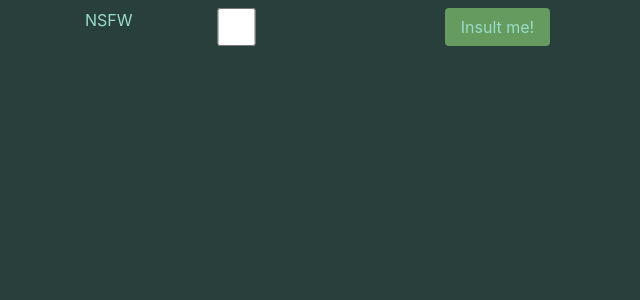
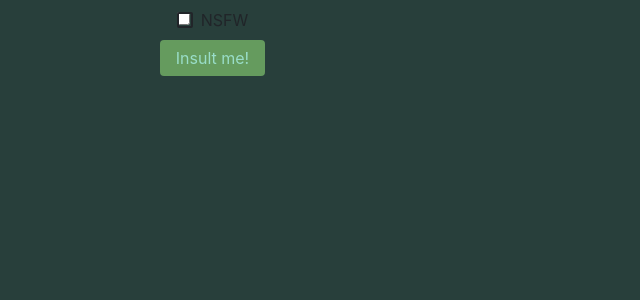
Before and after one commit to boogermanus/insulter, an Angular app in the folder insulter/: page / in a window 1280 px wide. Shown: the top 300 px of the page, without its empty margins (0-640 px from the left). Built offline with nearby package versions, Linux system fonts and the light colour scheme.

Commit message:
need to upgrade

```diff
--- a/insulter/src/app/app.component.html
+++ b/insulter/src/app/app.component.html
@@ -5,9 +5,12 @@
 </div>
 <div class="row">
   <div class="col-md-3 d-flex justify-content-center">
-    <label for="">NSFW</label>
-    <input type="checkbox" class="form-control" [checked]="sfwInsults" (change)="sfwInsults = !sfwInsults" />
+    <mat-checkbox [checked]="sfwInsults" (change)="sfwInsults = !sfwInsults">NSFW</mat-checkbox>
+    <!-- <label for="">NSFW</label>
+    <input type="checkbox" class="form-control" [checked]="sfwInsults" (change)="sfwInsults = !sfwInsults" /> -->
   </div>
+</div>
+<div class="row">
   <div class="col-md-3 d-flex justify-content-center">
     <button mat-raised-button (click)="getInsult()">Insult me!</button>
   </div>
--- a/insulter/src/app/app.module.ts
+++ b/insulter/src/app/app.module.ts
@@ -5,6 +5,7 @@ import { MatButtonModule } from '@angular/material/button';
 import { AppComponent } from './app.component';
 import { DataService } from './data-service';
 import { HttpClientModule } from '@angular/common/http';
+import { MatCheckboxModule } from '@angular/material/checkbox';
 
 @NgModule({
   declarations: [
@@ -14,7 +15,8 @@ import { HttpClientModule } from '@angular/common/http';
     BrowserModule,
     BrowserAnimationsModule,
     MatButtonModule,
-    HttpClientModule
+    HttpClientModule,
+    MatCheckboxModule,
   ],
   providers: [DataService],
   bootstrap: [AppComponent]
```
